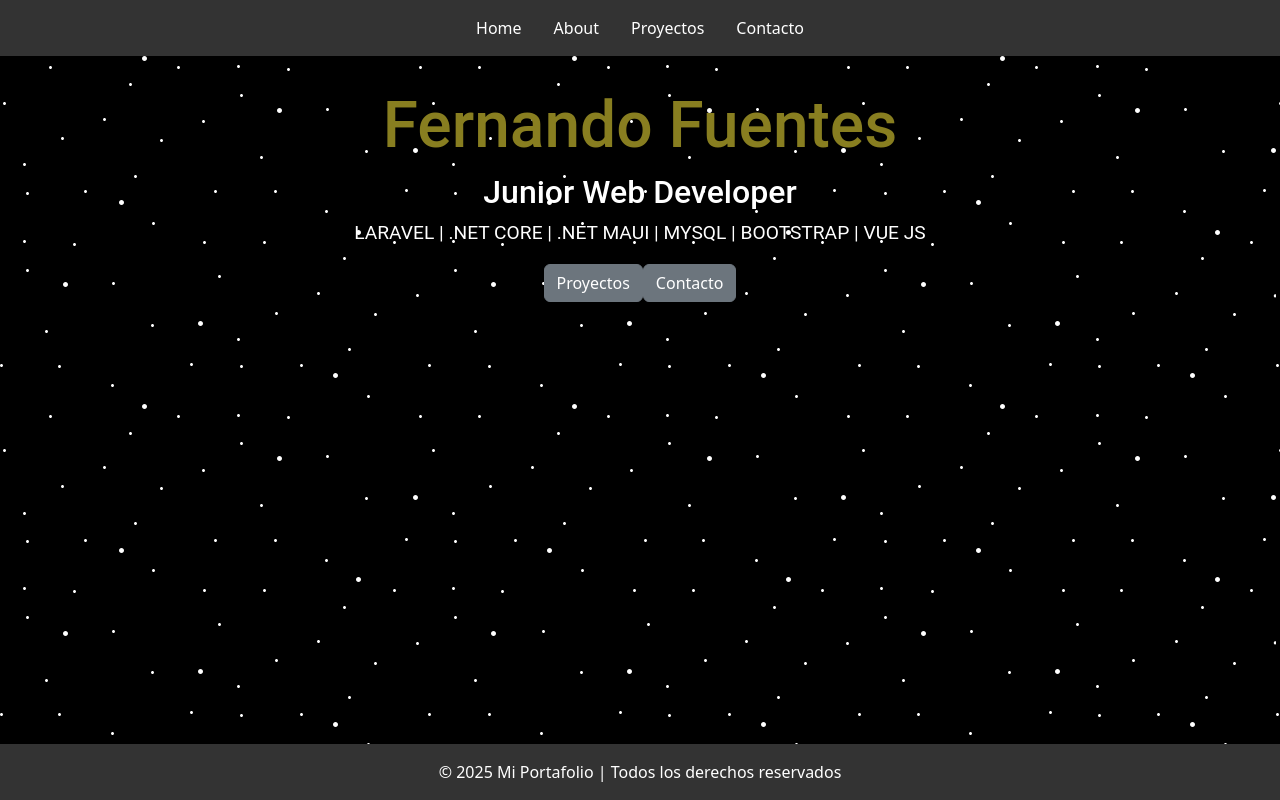
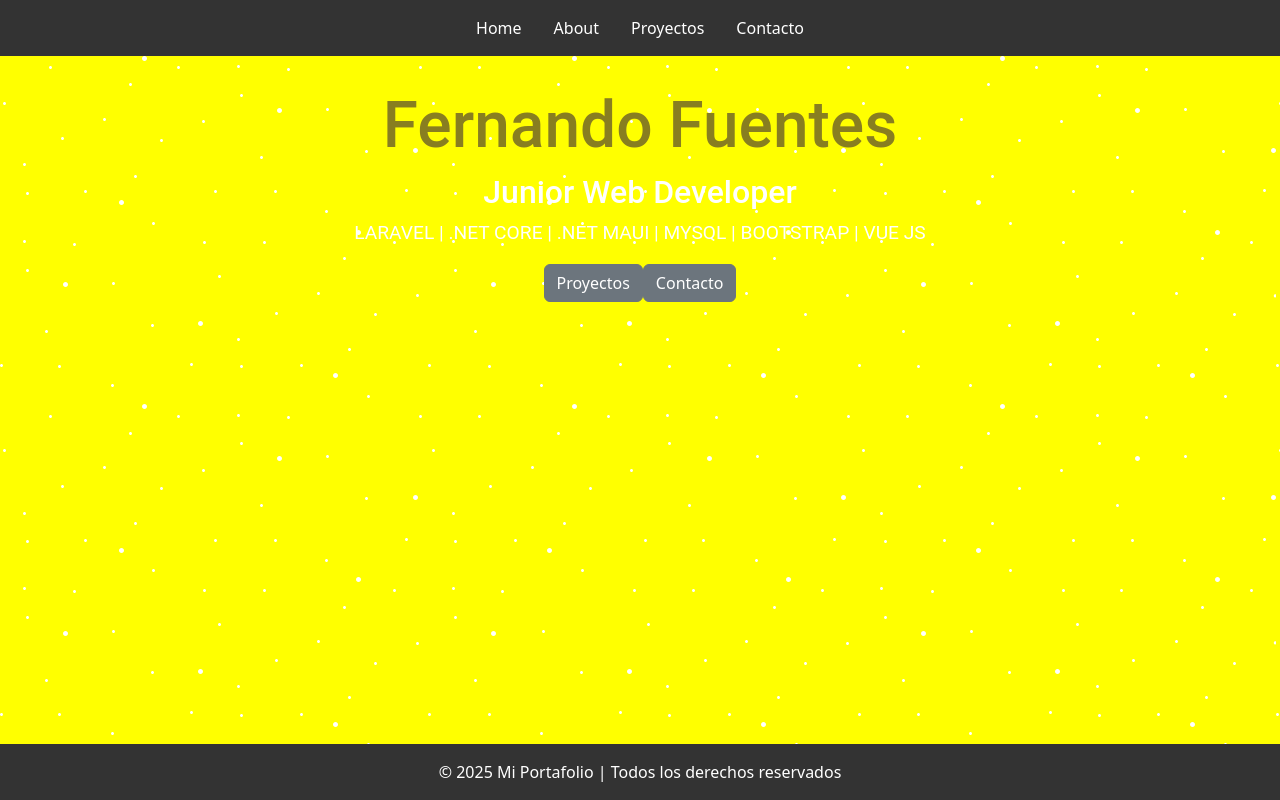
Before and after one commit to FernandoFuentes24/Portafolio, a Vue app: page / in a window 1280 px wide. Built offline with nearby package versions, Linux system fonts and the light colour scheme.

Commit message:
cambio prueba

```diff
--- a/src/views/HomePage.vue
+++ b/src/views/HomePage.vue
@@ -16,7 +16,7 @@
   height: 90vh;
   width: 100%;
   background-image: url('../assets/image/stars.svg');
-  background-color: black;
+  background-color: yellow;
 }
 
 .home h1 {
```
